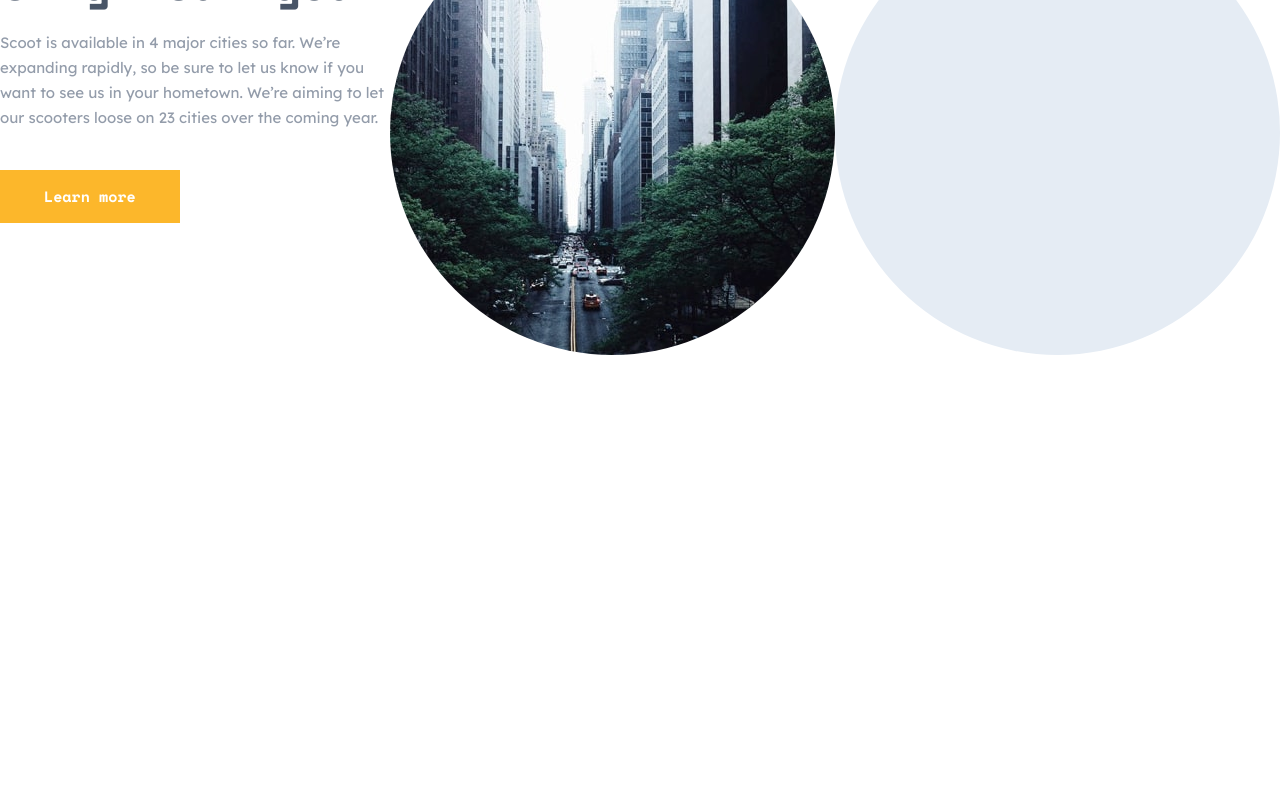
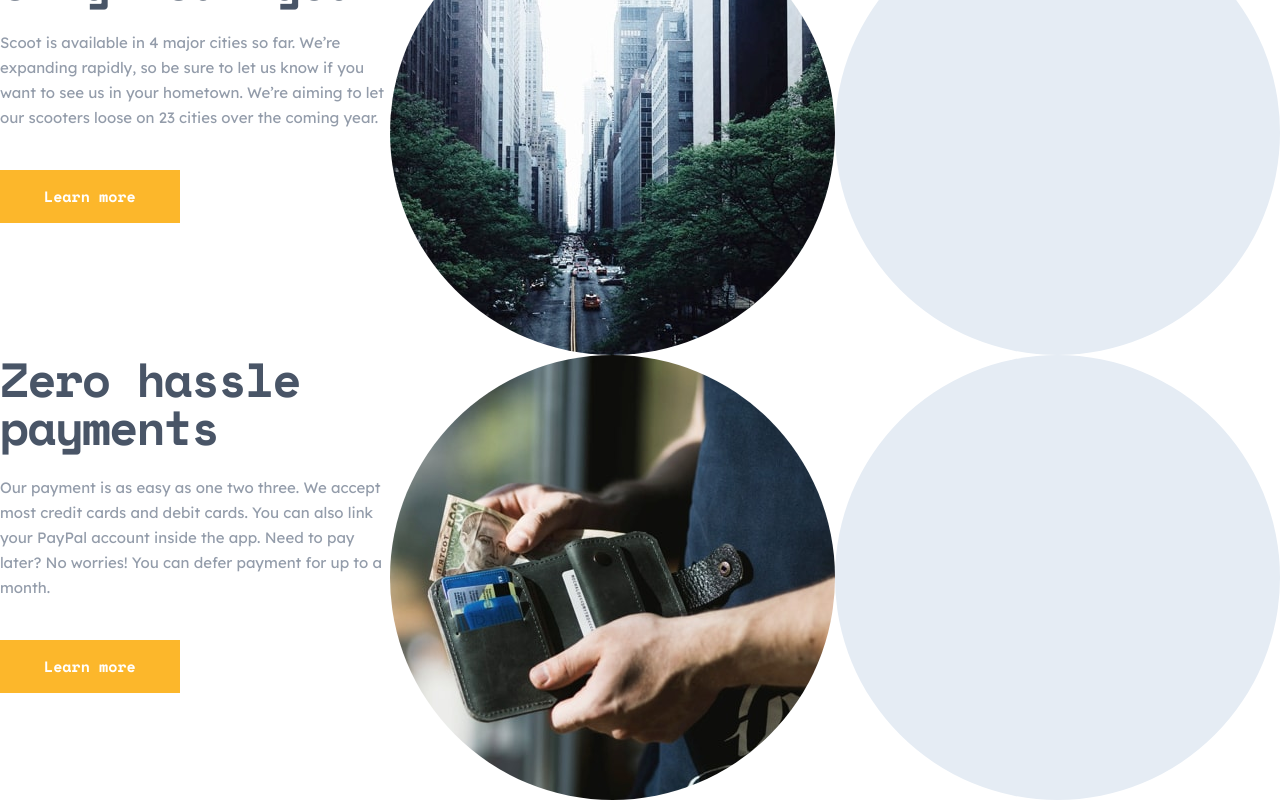
Before and after one commit to mikolajgraczyk/scoot-website, a React (Create React App) app: page / in a window 1280 px wide. Shown: the part 1933-2733 px from the top of the page. Before the commit the page ends 2288 px from the top, so only its background shows below. Built offline with nearby package versions, Linux system fonts and the light colour scheme.

Commit message:
added new About component

```diff
--- a/src/HomePage/index.js
+++ b/src/HomePage/index.js
@@ -27,6 +27,13 @@ const HomePage = () => {
             "Scoot is available in 4 major cities so far. We’re expanding rapidly, so be sure to let us know if you want to see us in your hometown. We’re aiming to let our scooters loose on 23 cities over the coming year."
           }
         />
+        <About
+          image={payments}
+          title={"Zero hassle payments"}
+          description={
+            "Our payment is as easy as one two three. We accept most credit cards and debit cards. You can also link your PayPal account inside the app. Need to pay later? No worries! You can defer payment for up to a month."
+          }
+        />
       </AboutSection>
     </StyledHomepage>
   );
```
